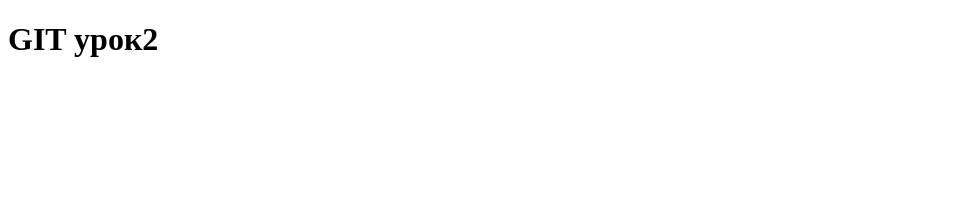
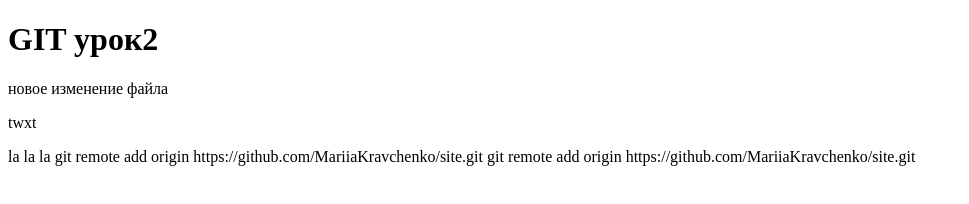
Before and after one commit to MariiaKravchenko/site, a plain HTML site: page index.html in a window 1280 px wide. Shown: the whole page, without its empty margins (0-969 px from the left). Drawn offline with Linux system fonts and the light colour scheme.

Commit message:
3-rd commit

```diff
--- a/index.html
+++ b/index.html
@@ -6,7 +6,10 @@
 </head>
 <body>
 	<h1> GIT урок2 </h1>
-
+	<p> новое изменение файла </p>
+	<p>twxt</p>
+	<p>la la la git remote add origin https://github.com/MariiaKravchenko/site.git
+	git remote add origin https://github.com/MariiaKravchenko/site.git</p>
 
 </body>
 </html>
```
